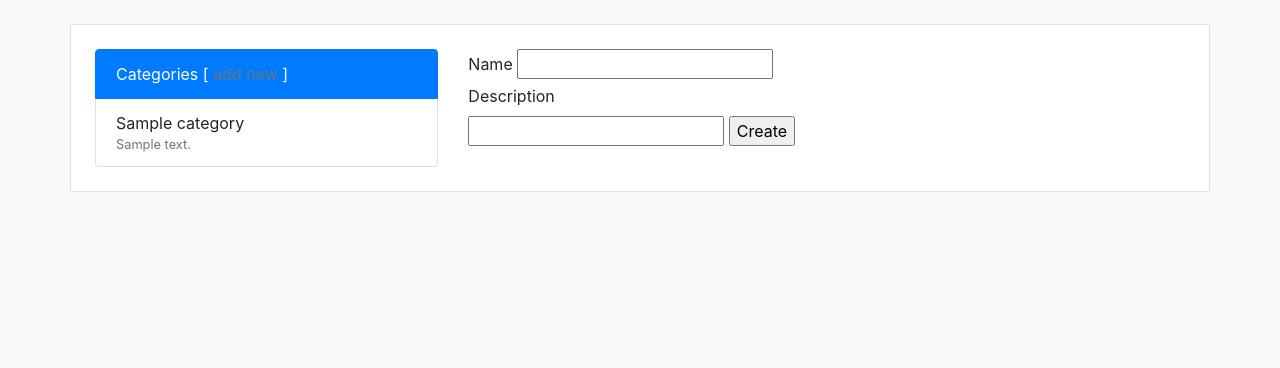
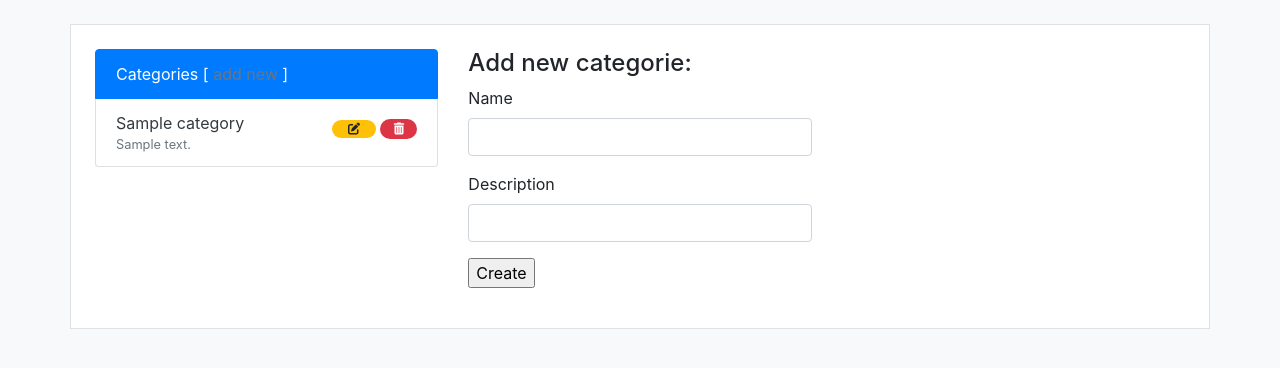
Before and after one commit to abdellani/udacity-second-project, a Flask app: page /categories/new in a window 1280 px wide. Shown: the part 56-424 px from the top of the page. Run offline with Flask 2, Linux system fonts and the light colour scheme; tables that the repository leaves empty hold one stand-in row (values such as "Sample post"); some libraries are stand-ins or nearby versions.

Commit message:
Add basic operations on categories

```diff
--- a/project.py
+++ b/project.py
@@ -3,6 +3,7 @@ from flask import Flask,request,render_template, redirect,g,flash
 from flask_wtf import FlaskForm
 from wtforms import StringField
 from wtforms.validators import DataRequired
+from flask_wtf.csrf import CSRFProtect
 #databases
 from database import Base,Categorie
 from sqlalchemy import create_engine
@@ -15,14 +16,30 @@ load_dotenv()
 
 class Database:
   def __init__(self):
-    self.engine = create_engine("sqlite:///database.sqlite")
+    self.engine = create_engine("sqlite:///database.sqlite",connect_args={'check_same_thread': False})
     self.Session = sessionmaker(self.engine)
     self.session= self.Session()
+
   def add_categorie (self,name,description=""):
     self.session.add(Categorie(name,description=description))
     self.session.commit()
+
+  def update_categorie (self,id,name,description):
+    categorie=self.get_categorie(id)
+    categorie.name=name
+    categorie.description=description
+    self.session.add(categorie)
+    self.session.commit()
+
   def get_categories(self):
     return self.session.query(Categorie).all()
+
+  def get_categorie(self,id=0):
+    return self.session.query(Categorie).get(id)
+
+  def delete_categorie(self,id):
+    self.session.delete(self.get_categorie(id))
+    self.session.commit()
 
 class CategoriesForm(FlaskForm):
   name=StringField("Name",validators=[DataRequired()])
@@ -32,12 +49,16 @@ class CategoriesForm(FlaskForm):
 
 app = Flask(__name__)
 app.config['SECRET_KEY']=os.getenv("SECRET_KEY")
+csrf = CSRFProtect(app)
 db=Database()
 
 @app.before_request
 def load_categories():
-  g.categories=db.get_categories()
-
+  if request.method == 'GET':
+    g.categories=db.get_categories()
+@app.before_request
+def load_items():
+  print "this code work also : )"
 """
 Resource : Categories
 """
@@ -56,8 +77,12 @@ def categoriesNew():
   return render_template("categories/new.html",form=form)
 
 @app.route('/categories/<int:id>/edit',methods=["GET"])
-def categoriesEdit():
-  return render_template("categories/edit.html")
+def categoriesEdit(id):
+  form=CategoriesForm()
+  categorie=db.get_categorie(id)
+  form.name.data=categorie.name
+  form.description.data=categorie.description
+  return render_template("categories/edit.html",form=form,categorie=categorie)
 
 @app.route('/categories',methods=["POST"])
 def categoriesCreate():
@@ -71,12 +96,21 @@ def categoriesCreate():
     return redirect("/")
 
 @app.route('/categories/<int:id>/edit',methods=["POST"])
-def categoriesUpdate():
-  return
+def categoriesUpdate(id):
+  form=CategoriesForm()
+  if form.validate_on_submit():
+    db.update_categorie(id,form.name.data,form.description.data)
+    flash(u'The catergorie has been updated successfully',"success")
+    return redirect("/")
+  else:
+    flash(u'Failed to update categorie',"danger")
+    return redirect("/")
 
 @app.route('/categories/<int:id>/delete',methods=["POST"])
-def categoriesDestroy():
-  return
+def categoriesDestroy(id):
+  db.delete_categorie(id)
+  flash(u'The catergorie was deleted successfully',"success")
+  return redirect("/")
 
 """
 Resource: Items
--- a/templates/categories/index.html
+++ b/templates/categories/index.html
@@ -1,21 +1,37 @@
 {% extends("layouts.html") %}
 {% block content %}
 <div class="col-md-4">
-  <ul class="list-group">
-    <li class="list-group-item active ">Categories
+  <div class="list-group">
+    <div class="list-group-item active ">Categories
       [<a class="text-secondary" href="{{url_for('categoriesNew')}}">
         add new
       </a>]
-    </li>
+    </div>
     {% for categorie in g.categories %}
-      <li class="list-group-item">{{categorie.name}}
-        <br/>
+    <div class="list-group-item list-group-item-action d-flex justify-content-between align-items-center">
+      <a class="text-dark" href="#">
+        {{categorie.name}}
+        <br />
         <small class="text-muted">
           {{categorie.description}}
         </small>
-      </li>
+      </a>
+      <span>
+        <a href="{{url_for('categoriesEdit',id=categorie.id)}}" class="badge badge-warning badge-pill px-3">
+          <i class="fas fa-edit"></i>
+        </a>
+        <form onsubmit="return confirm('Do you really want to delete this categorie?');"
+          action="{{url_for('categoriesDestroy',id=categorie.id)}}" method="POST" class="badge badge-danger badge-pill">
+          <input type="hidden" name="csrf_token" value="{{ csrf_token() }}" />
+          <button class="transparent transparent-panel">
+            <i class="fas fa-trash-alt text-white">
+            </i>
+          </button>
+        </form>
+      </span>
+    </div>
     {%endfor%}
-  </ul>
+  </div>
 </div>
 {% block items%}
 {% endblock %}
--- a/templates/categories/new.html
+++ b/templates/categories/new.html
@@ -1,12 +1,17 @@
 {% extends("categories/index.html") %}
 {% block categorie_related_content %}
 <div class="col-md-4">
-  <form action="/categories" method="POST">
+  <h1 class="h4">Add new categorie:</h1>
+  <form action="{{url_for('categoriesCreate')}}" method="POST">
     {{form.csrf_token}}
-    {{form.name.label}}
-    {{form.name(size=20)}}
-    {{form.description.label}}
-    {{form.description}}
+    <div class="form-group">
+      {{form.name.label}}
+      {{form.name(size=20,class_="form-control")}}
+    </div>
+    <div class="form-group">
+      {{form.description.label}}
+      {{form.description(class_="form-control")}}
+    </div>
     <input type="submit" value="Create">
   </form>
 </div>
--- a/templates/layouts.html
+++ b/templates/layouts.html
@@ -1,11 +1,25 @@
 <html>
+
 <head>
   <meta charset="utf-8">
-      <link rel="stylesheet" href="https://maxcdn.bootstrapcdn.com/bootstrap/4.0.0/css/bootstrap.min.css" integrity="sha384-Gn5384xqQ1aoWXA+058RXPxPg6fy4IWvTNh0E263XmFcJlSAwiGgFAW/dAiS6JXm" crossorigin="anonymous">
+  <link rel="stylesheet" href="https://maxcdn.bootstrapcdn.com/bootstrap/4.0.0/css/bootstrap.min.css"
+    integrity="sha384-Gn5384xqQ1aoWXA+058RXPxPg6fy4IWvTNh0E263XmFcJlSAwiGgFAW/dAiS6JXm" crossorigin="anonymous">
+  <script src="https://kit.fontawesome.com/f56f105964.js"></script>
+  <style>
+    .transparent {
+      background-color: rgba(0, 0, 0, 0.15);
+    }
+
+    .transparent-panel {
+      background-color: transparent;
+      border: 1px #222;
+    }
+  </style>
   <title>
     {{title}}
   </title>
 </head>
+
 <body class="bg-light">
   {% include("navbar.html")%}
   {% with messages = get_flashed_messages(with_categories=true) %}
@@ -23,8 +37,15 @@
       {% endblock %}
     </div>
   </div>
-      <script src="https://code.jquery.com/jquery-3.2.1.slim.min.js" integrity="sha384-KJ3o2DKtIkvYIK3UENzmM7KCkRr/rE9/Qpg6aAZGJwFDMVNA/GpGFF93hXpG5KkN" crossorigin="anonymous"></script>
-      <script src="https://cdnjs.cloudflare.com/ajax/libs/popper.js/1.12.9/umd/popper.min.js" integrity="sha384-ApNbgh9B+Y1QKtv3Rn7W3mgPxhU9K/ScQsAP7hUibX39j7fakFPskvXusvfa0b4Q" crossorigin="anonymous"></script>
-      <script src="https://maxcdn.bootstrapcdn.com/bootstrap/4.0.0/js/bootstrap.min.js" integrity="sha384-JZR6Spejh4U02d8jOt6vLEHfe/JQGiRRSQQxSfFWpi1MquVdAyjUar5+76PVCmYl" crossorigin="anonymous"></script>
+  <script src="https://code.jquery.com/jquery-3.2.1.slim.min.js"
+    integrity="sha384-KJ3o2DKtIkvYIK3UENzmM7KCkRr/rE9/Qpg6aAZGJwFDMVNA/GpGFF93hXpG5KkN"
+    crossorigin="anonymous"></script>
+  <script src="https://cdnjs.cloudflare.com/ajax/libs/popper.js/1.12.9/umd/popper.min.js"
+    integrity="sha384-ApNbgh9B+Y1QKtv3Rn7W3mgPxhU9K/ScQsAP7hUibX39j7fakFPskvXusvfa0b4Q"
+    crossorigin="anonymous"></script>
+  <script src="https://maxcdn.bootstrapcdn.com/bootstrap/4.0.0/js/bootstrap.min.js"
+    integrity="sha384-JZR6Spejh4U02d8jOt6vLEHfe/JQGiRRSQQxSfFWpi1MquVdAyjUar5+76PVCmYl"
+    crossorigin="anonymous"></script>
 </body>
+
 </html>
```
Also changed, not shown: templates/categories/edit.html (+12 -1 lines). Lines whose indentation alone changed are shown as unchanged.
